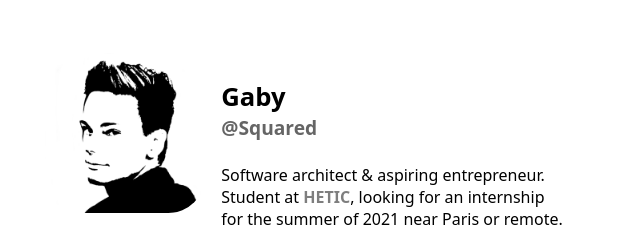
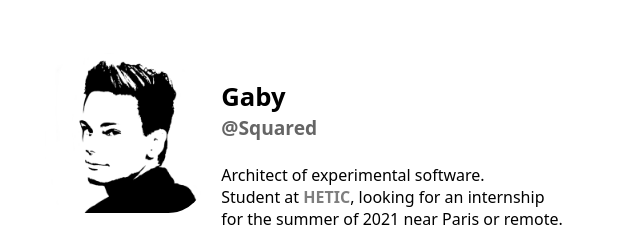
Before and after one commit to GitSquared/gaby.dev, a plain HTML site: page index.html in a window 1280 px wide. Shown: the part 209-452 px from the top of the page, without its empty margins (336-976 px from the left). Drawn offline with Linux system fonts and the light colour scheme; no server answers.

Commit message:
wording is important, fellas

```diff
--- a/index.html
+++ b/index.html
@@ -46,7 +46,7 @@
 			<aside>
 				<h1>Gaby</h1>
 				<h4>@Squared</h4>
-				<p>	Software architect & aspiring entrepreneur.
+				<p>Architect of experimental software.
 					Student at <a target="blank" href="https://hetic.net">HETIC</a>, looking for an internship
 					for the summer of 2021 near Paris or remote.
 				</p>
```
